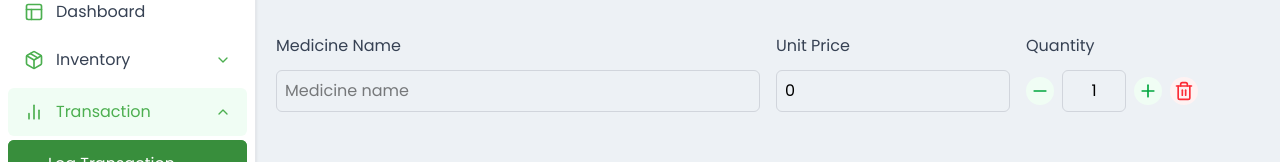
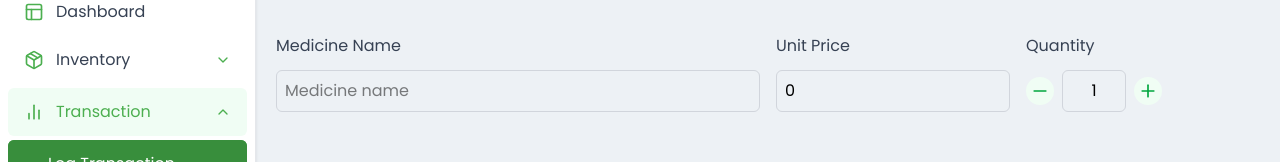
Before and after one commit to drchhhhhh/Prescripto, a React (Vite) app in the folder frontend/: page /transaction/log in a window 1280 px wide. Shown: the part 158-320 px from the top of the page. Built offline with nearby package versions, Linux system fonts and the light colour scheme.

Commit message:
fix form field

```diff
--- a/frontend/src/pages/Transaction/TransactionLog.tsx
+++ b/frontend/src/pages/Transaction/TransactionLog.tsx
@@ -26,7 +26,10 @@ const TransactionForm = () => {
   }
 
   const removeItem = (id: string) => {
+    // Only remove the item if there would still be at least one item left
+    if (medicineItems.length > 1) {
       setMedicineItems(medicineItems.filter((item) => item.id !== id))
+    }
   }
 
   const updateItemField = (id: string, field: keyof MedicineItem, value: string | number) => {
@@ -58,6 +61,7 @@ const TransactionForm = () => {
   const dismissModal = () => {
     setShowModal(false)
     if (isTransactionValid) {
+      // Reset to a single default item after successful transaction
       setMedicineItems([{ id: "1", name: "", price: 0, quantity: 1 }])
     }
   }
@@ -102,7 +106,7 @@ const TransactionForm = () => {
             </div>
 
             <ul className="space-y-4">
-              {medicineItems.map((item) => (
+              {medicineItems.map((item, index) => (
                 <li key={item.id} className="grid grid-cols-12 gap-4">
                   <div className="col-span-6">
                     <input
@@ -140,12 +144,15 @@ const TransactionForm = () => {
                     >
                       <Plus className="w-5 h-5" />
                     </button>
+                    {/* Show delete button only if there's more than one item */}
+                    {medicineItems.length > 1 && (
                       <button
                         onClick={() => removeItem(item.id)}
                         className="ml-2 p-1 rounded-full bg-red-50 text-red-500"
                       >
                         <Trash2 className="w-5 h-5" />
                       </button>
+                    )}
                   </div>
                 </li>
               ))}
```
Lines whose indentation alone changed are shown as unchanged.
